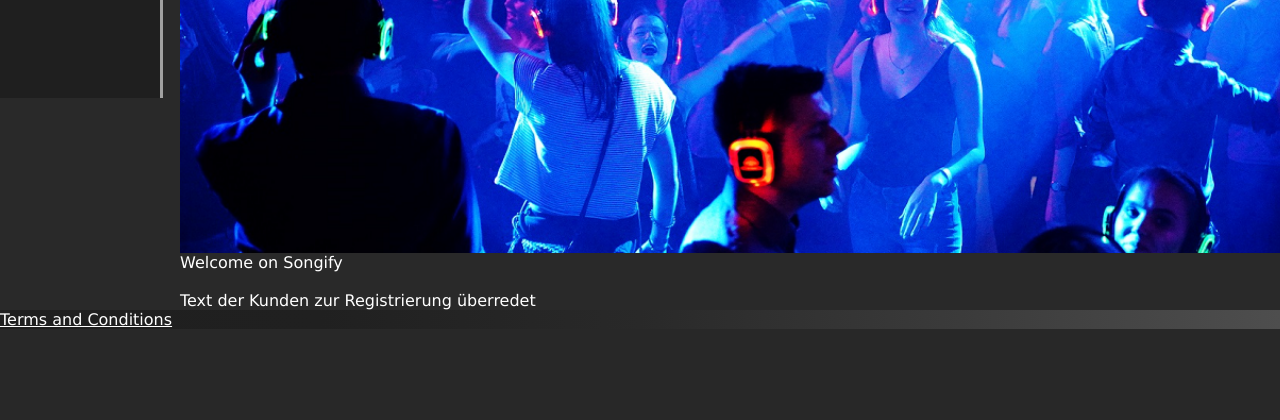
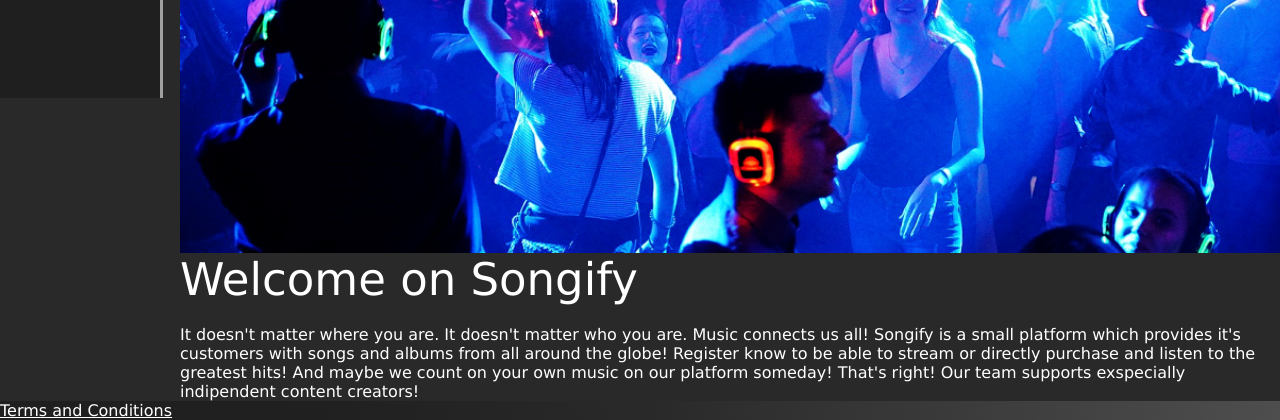
Before and after one commit to Niklas-Mezynski/fontys-prj1-2020-group-prj-2020-09, a PHP site: page /home.html in a window 1280 px wide; the page is wider, and only the part inside the window is pictured. Shown: the part 672-1092 px from the top of that part. Before the commit the page ends 1001 px from the top of that part, so only its background shows below. Run offline with PHP 8.4, Linux system fonts and the light colour scheme.

Commit message:
welcome text
test

```diff
--- a/implementation/css/main.css
+++ b/implementation/css/main.css
@@ -176,6 +176,6 @@
 
   }
   #welcometexttitle{
-   font-size: 50px;
+   font-size: 45px;
 
   }
--- a/implementation/home.html
+++ b/implementation/home.html
@@ -34,8 +34,8 @@
 
 		<article>
 		<img id="welcomepic" src="img/homepage welcome picture.png" alt="funktioniert immer noch nicht">
-		<p id="welcometextitle">Welcome on Songify</p><br>
-		<p>Text der Kunden zur Registrierung überredet</p>
+		<p id="welcometexttitle">Welcome on Songify</p><br>
+		<p>It doesn't matter where you are. It doesn't matter who you are. Music connects us all! Songify is a small platform which provides it's customers with songs and albums from all around the globe! Register know to be able to stream or directly purchase and listen to the greatest hits! And maybe we count on your own music on our platform someday! That's right! Our team supports exspecially indipendent content creators!</p>
 
 	</article><!-- end of article -->
 
```
